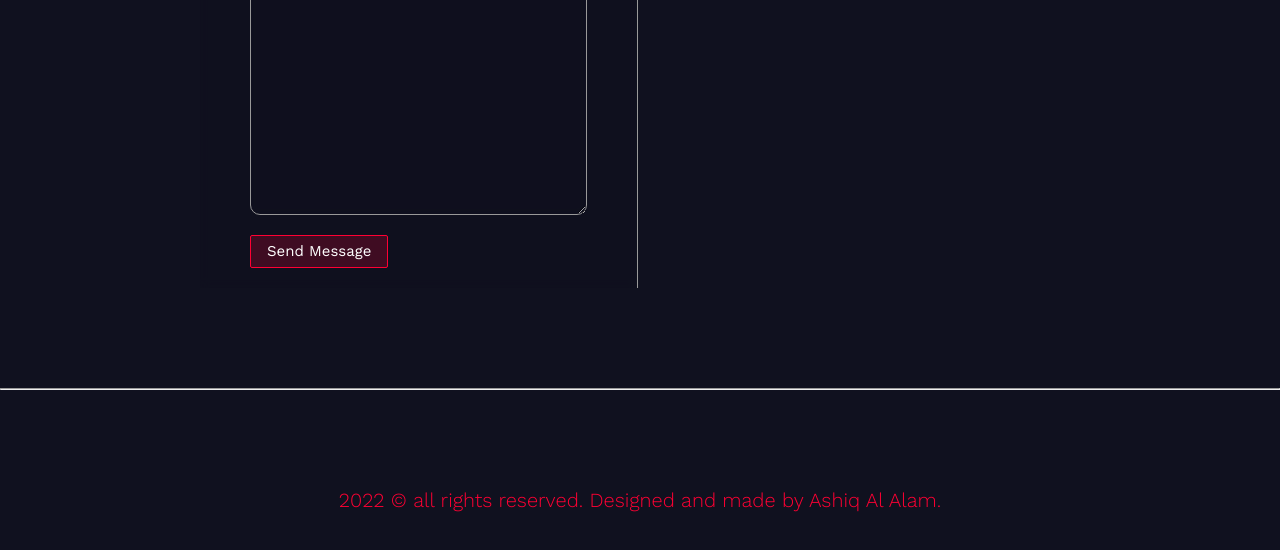
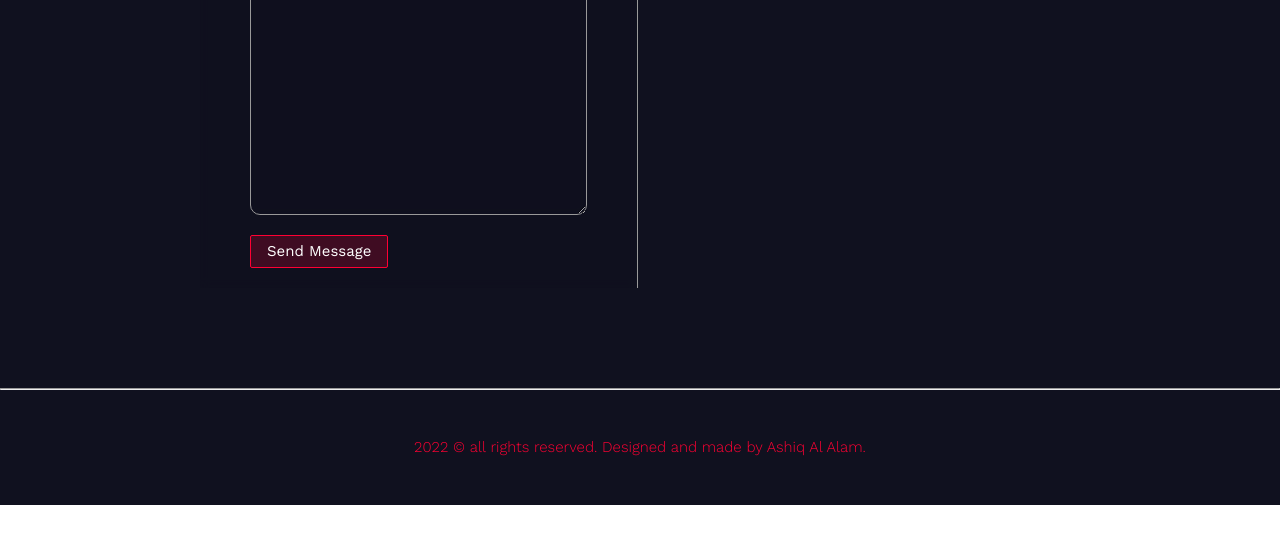
Before and after one commit to Ashiq-Rahi/meteor-telecommunication, a plain HTML site: page index.html in a window 1280 px wide. Shown: the part 3006-3556 px from the top of the page. After the commit the page ends 3511 px from the top, so only its background shows below. Drawn offline with nearby package versions, Linux system fonts and the light colour scheme.

Commit message:
footer height changed

```diff
--- a/style.css
+++ b/style.css
@@ -472,9 +472,9 @@ contact
 
 .footer {
   background-color: #10111f;
-  padding: 10rem 5rem;
+  padding: 5rem 5rem;
   color: #ff0033;
-  font-size: 2rem;
+  font-size: 1.5rem;
   font-weight: 300;
   text-align: center;
 }
```
